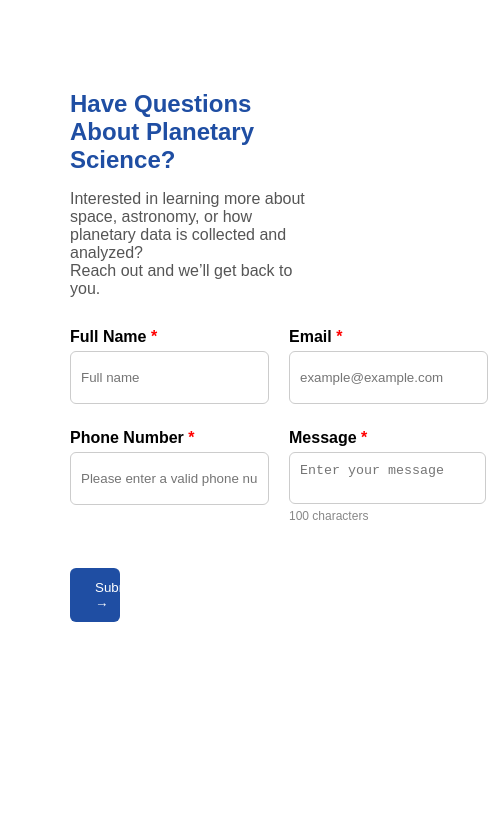
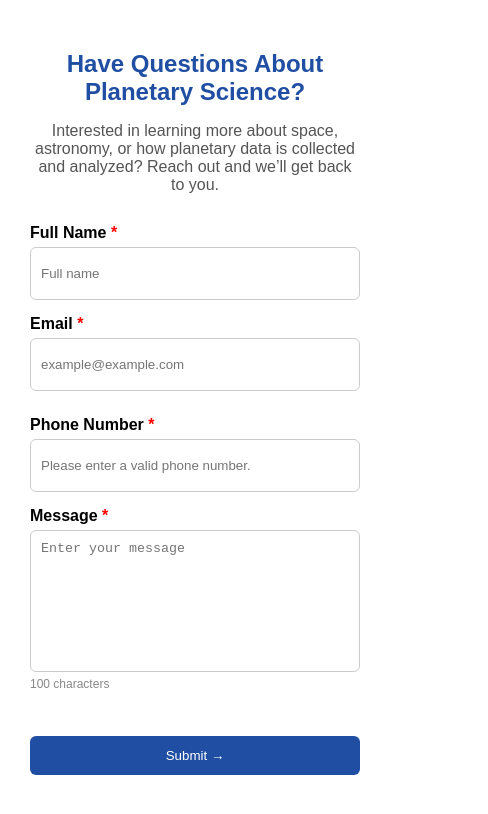
Before and after one commit to Callmiremzy/Ts-Academy-React-project, a React (Create React App) app in the folder planet-explorer/: page / in a window 390 px wide. Shown: the top 814 px of the page, 488 px wide, since content can reach past the window. Built offline with nearby package versions, Linux system fonts and the light colour scheme.

Commit message:
Add mobile responsiveness and group h2 and p inside a div

```diff
--- a/planet-explorer/src/ContactForm.css
+++ b/planet-explorer/src/ContactForm.css
@@ -74,3 +74,28 @@ small {
 .submit-btn:hover {
   background-color: #163a7a;
 }
+
+
+
+@media (max-width: 768px) {
+  .row {
+    flex-direction: column;
+    gap: 15px;
+  }
+  .contact-header{
+    text-align: center;
+  }
+  .contact-header p {
+    text-align: center;
+  }
+
+  .submit-btn {
+    width: 100%;
+  }
+.contact-container {
+  margin: 10px;
+}
+.form-group textarea {
+  min-height: 120px;
+}
+}
--- a/planet-explorer/src/ContactForm.js
+++ b/planet-explorer/src/ContactForm.js
@@ -24,11 +24,13 @@ const ContactForm = () => {
 
   return (
     <div className="contact-container">
-      <h2>Have Questions About Planetary Science?</h2>
+     <div className="contact-header">
+       <h2>Have Questions About Planetary Science?</h2>
       <p>
         Interested in learning more about space, astronomy, or how planetary
-        data is collected and analyzed?<br/> Reach out and we’ll get back to you.
+        data is collected and analyzed? Reach out and we’ll get back to you.
       </p>
+     </div>
 
       <form onSubmit={handleSubmit} className="form">
         <div className="row">
```
